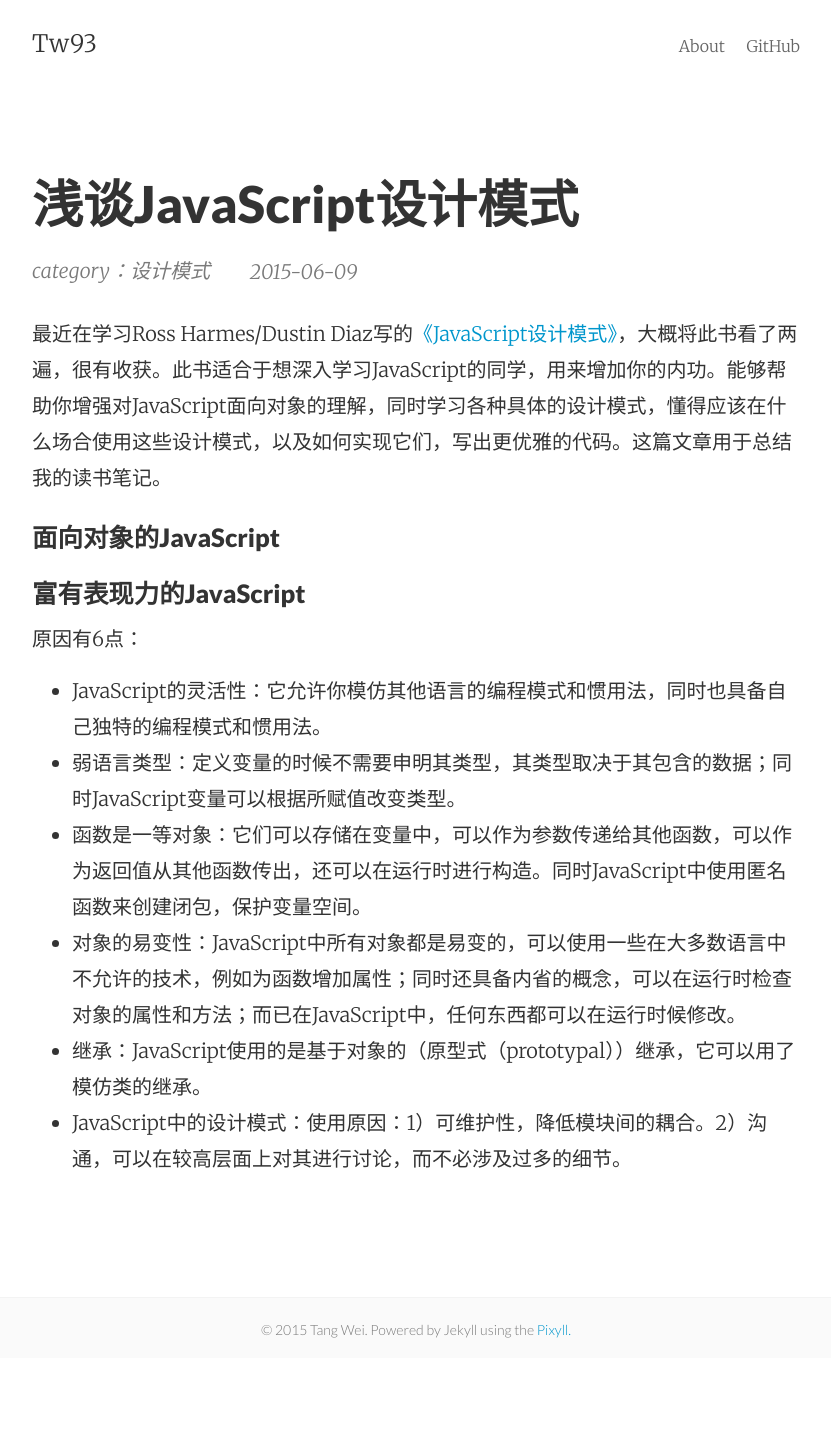
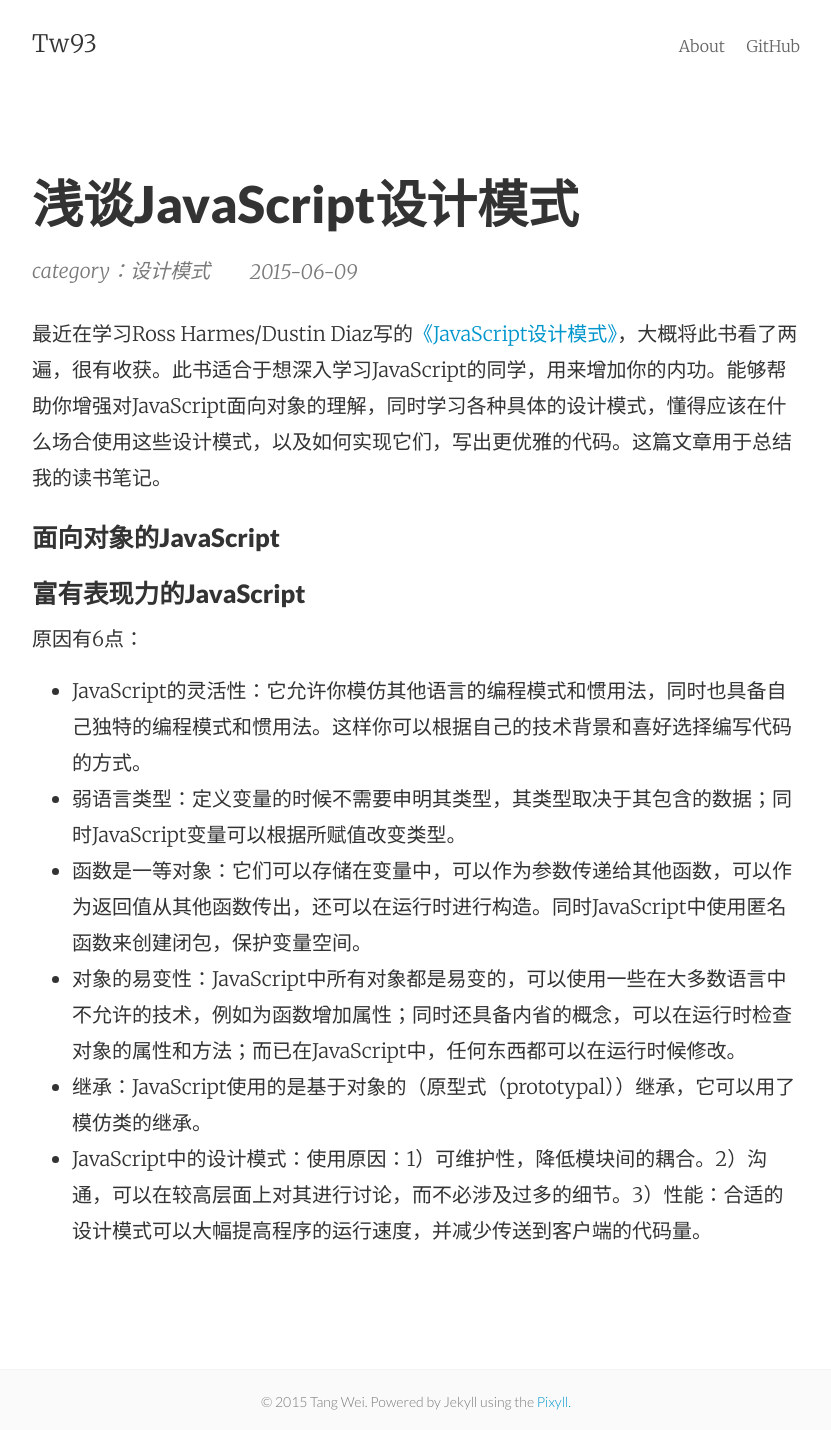
Before and after one commit to tw93/tw93.github.io, a Jekyll site: the page built from _posts/2015-06-09-Talking-about-JavaScript-design-patterns.md, in a window 1280 px wide. Shown: the whole page, without its empty margins (224-1055 px from the left). Built offline with Jekyll 4.4.1, drawn with Linux system fonts in a browser that asks for light colours; comment, search, counter and statistics services are not loaded; before the commit the page ends 1358 px from its top, so only the background shows below that.

Commit message:
add the first

```diff
--- a/_posts/2015-06-09-Talking-about-JavaScript-design-patterns.md
+++ b/_posts/2015-06-09-Talking-about-JavaScript-design-patterns.md
@@ -14,9 +14,9 @@ categories: 设计模式
 
 原因有6点：
 
- - JavaScript的灵活性：它允许你模仿其他语言的编程模式和惯用法，同时也具备自己独特的编程模式和惯用法。
+ - JavaScript的灵活性：它允许你模仿其他语言的编程模式和惯用法，同时也具备自己独特的编程模式和惯用法。这样你可以根据自己的技术背景和喜好选择编写代码的方式。
  - 弱语言类型：定义变量的时候不需要申明其类型，其类型取决于其包含的数据；同时JavaScript变量可以根据所赋值改变类型。
  - 函数是一等对象：它们可以存储在变量中，可以作为参数传递给其他函数，可以作为返回值从其他函数传出，还可以在运行时进行构造。同时JavaScript中使用匿名函数来创建闭包，保护变量空间。
  - 对象的易变性：JavaScript中所有对象都是易变的，可以使用一些在大多数语言中不允许的技术，例如为函数增加属性；同时还具备内省的概念，可以在运行时检查对象的属性和方法；而已在JavaScript中，任何东西都可以在运行时候修改。
  - 继承：JavaScript使用的是基于对象的（原型式（prototypal））继承，它可以用了模仿类的继承。
- - JavaScript中的设计模式：使用原因：1）可维护性，降低模块间的耦合。2）沟通，可以在较高层面上对其进行讨论，而不必涉及过多的细节。
+ - JavaScript中的设计模式：使用原因：1）可维护性，降低模块间的耦合。2）沟通，可以在较高层面上对其进行讨论，而不必涉及过多的细节。3）性能：合适的设计模式可以大幅提高程序的运行速度，并减少传送到客户端的代码量。
```
